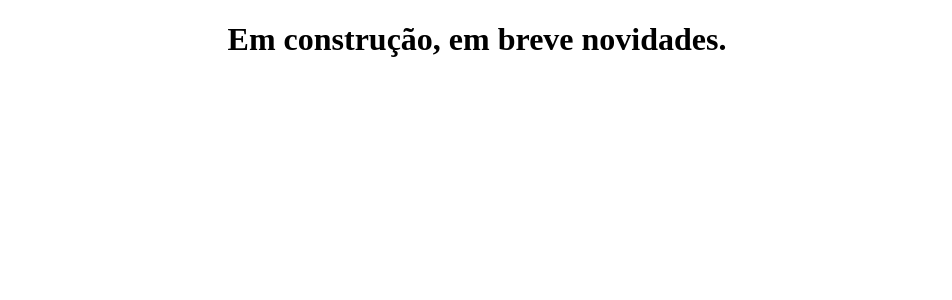
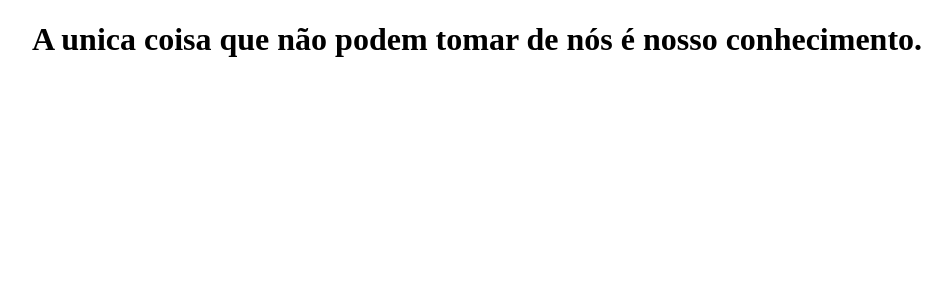
Before and after one commit to patocg/firstproject, a Next.js app: page / in a window 1280 px wide. Shown: the top 300 px of the page, without its empty margins (163-1115 px from the left). Built offline with nearby package versions, Linux system fonts and the light colour scheme.

Commit message:
Deploy, desafio curso.dev

```diff
--- a/pages/index.js
+++ b/pages/index.js
@@ -1,5 +1,5 @@
 function Home() {
-    return <h1><center>Em construção, em breve novidades.</center></h1>;
+    return <h1><center>A unica coisa que não podem tomar de nós é nosso conhecimento.</center></h1>;
 }
 
 export default Home;
```
